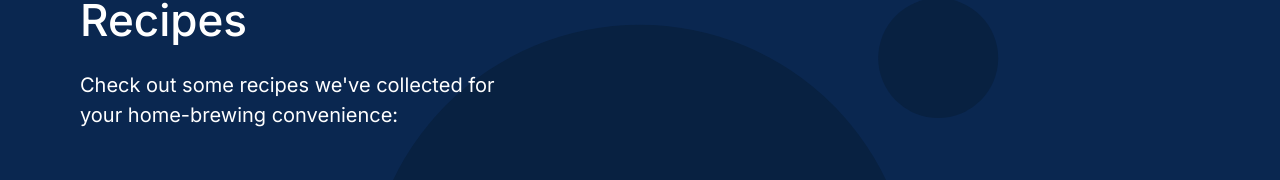
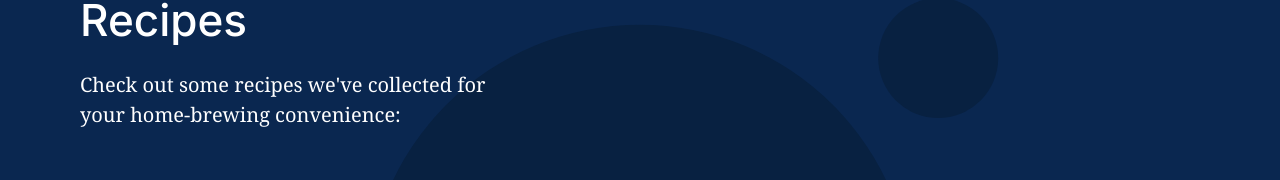
Before and after one commit to katiejacobson/se_project_coffeeshop, a plain HTML site: page index.html in a window 1280 px wide. Shown: the part 906-1086 px from the top of the page. Drawn offline with Linux system fonts and the light colour scheme.

Commit message:
Stage 2 of project fixed font family

```diff
--- a/pages/index.css
+++ b/pages/index.css
@@ -125,7 +125,7 @@
 }
 
 .recipes__subtitle {
-  font-style: "Noto Serif", "Times New Roman", serif;
+  font-family: "Noto Serif", "Times New Roman", serif;
   font-style: normal;
   font-weight: normal;
   font-size: 20px;
```
